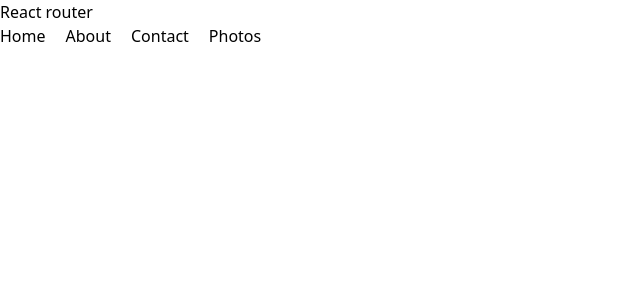
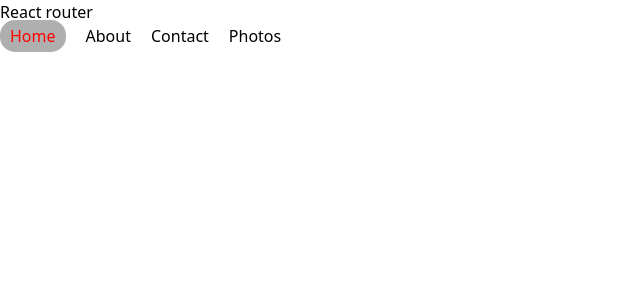
Before and after one commit to HmSani6699/react-router-practice, a React (Vite) app: page / in a window 1280 px wide. Shown: the top 300 px of the page, without its empty margins (0-640 px from the left). Built offline with nearby package versions, Linux system fonts and the light colour scheme.

Commit message:
ad to active link part

```diff
--- /dev/null
+++ b/src/component/ActiveLink/ActiveLink.css
@@ -0,0 +1,6 @@
+.active {
+    background-color: rgb(176, 175, 175);
+    padding: 5px 10px;
+    border-radius: 15px;
+    color: red;
+}
--- /dev/null
+++ b/src/component/ActiveLink/ActiveLink.jsx
@@ -0,0 +1,16 @@
+import React from 'react';
+import { NavLink } from 'react-router-dom';
+import './ActiveLink.css'
+
+const ActiveLink = ({ to, children }) => {
+    console.log(to)
+    return (
+        <NavLink
+            to={to}
+            className={({ isActive }) => isActive ? "active" : ""}>
+            {children}
+        </NavLink>
+    );
+};
+
+export default ActiveLink;
--- a/src/component/Header/Header.jsx
+++ b/src/component/Header/Header.jsx
@@ -1,16 +1,17 @@
 import React from 'react';
 import { Link } from 'react-router-dom';
 import './Header.css'
+import ActiveLink from '../ActiveLink/ActiveLink';
 
 const Header = () => {
     return (
         <div className='md:flex justify-between bg-slate-100 py-4 px-2'>
             <h2 className='text-2xl font-extrabold '>React router</h2>
             <nav >
-                <Link to="/">Home</Link>
-                <Link to="about">About</Link>
-                <Link to="contact">Contact</Link>
-                <Link to="photos">Photos</Link>
+                <ActiveLink to="/">Home</ActiveLink>
+                <ActiveLink to="about">About</ActiveLink>
+                <ActiveLink to="contact">Contact</ActiveLink>
+                <ActiveLink to="photos">Photos</ActiveLink>
             </nav>
         </div>
     );
```
